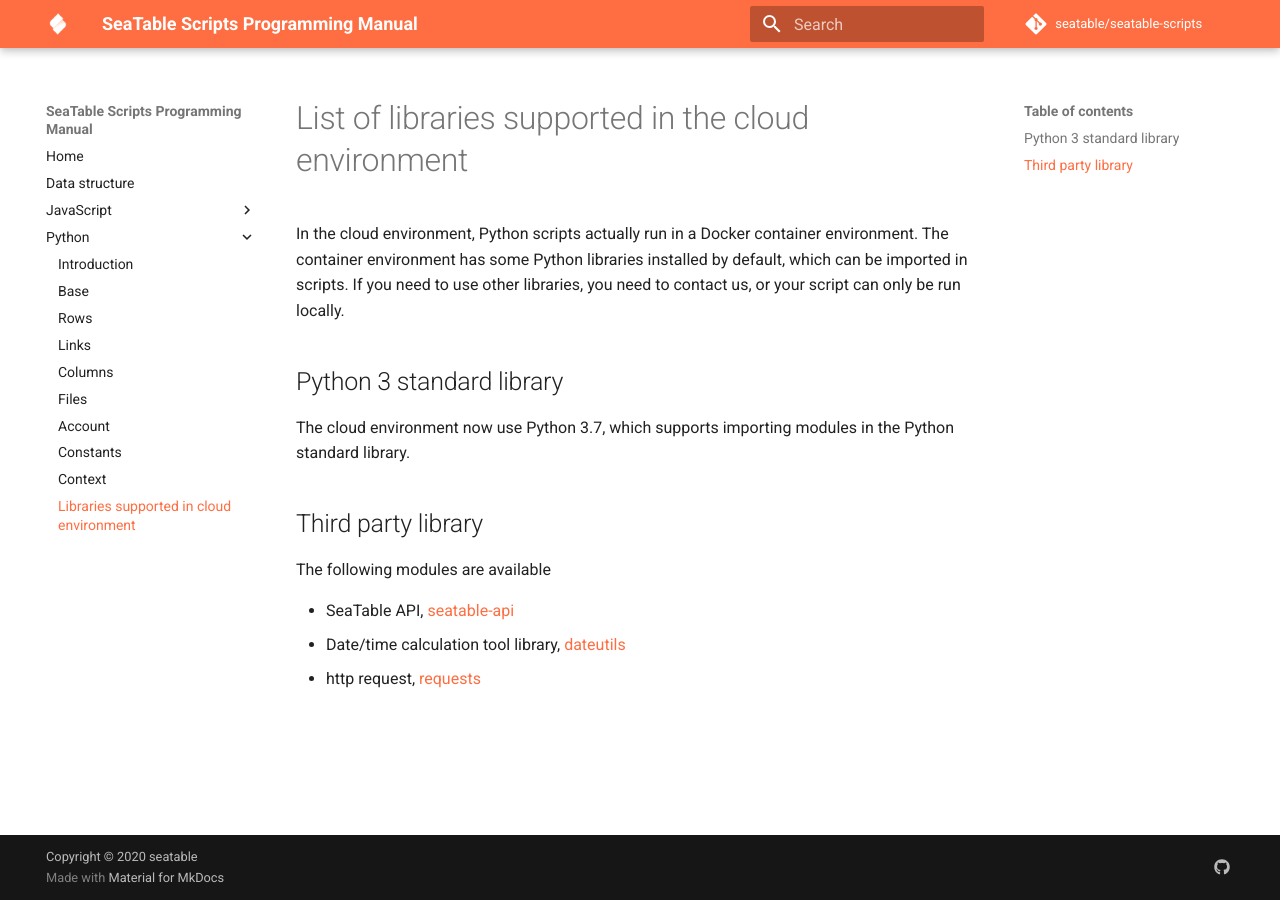
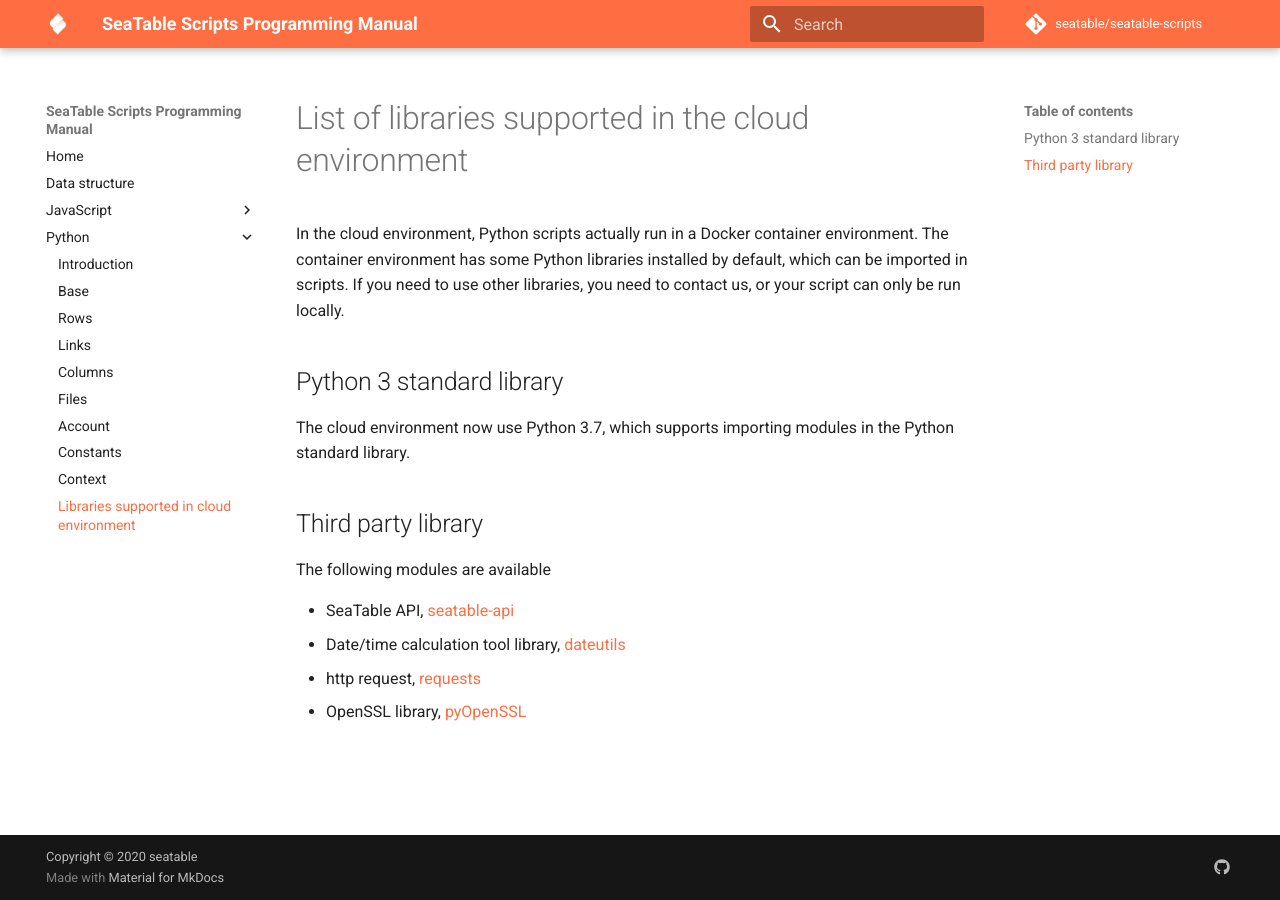
Before and after one commit to seatable/seatable-scripts, an MkDocs documentation site: the page built from manual/python/libs.md, in a window 1280 px wide. Built offline with MkDocs 1.6.1 and Material for MkDocs 9.7.7, drawn with Linux system fonts in a browser that asks for light colours; comment, search, counter and statistics services are not loaded.

Commit message:
add pyOpenSSL

```diff
--- a/manual/python/libs.md
+++ b/manual/python/libs.md
@@ -13,3 +13,4 @@
 * SeaTable API, [seatable-api](https://pypi.org/project/seatable-api/)
 * Date/time calculation tool library, [dateutils](https://pypi.org/project/dateutils/)
 * http request, [requests](https://pypi.org/project/requests/)
+* OpenSSL library, [pyOpenSSL](https://pypi.org/project/pyOpenSSL/)
```
